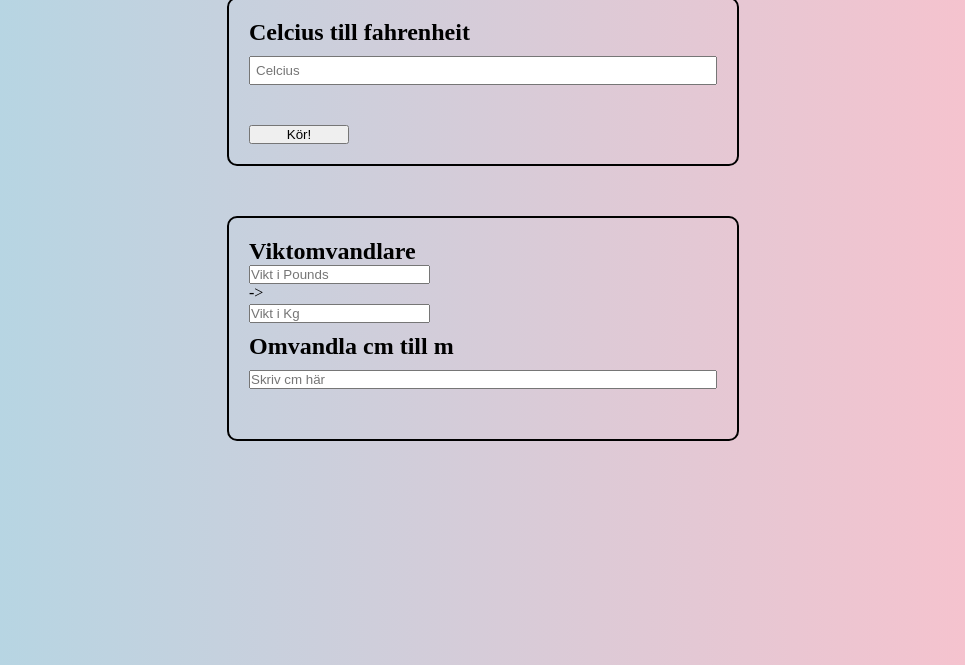
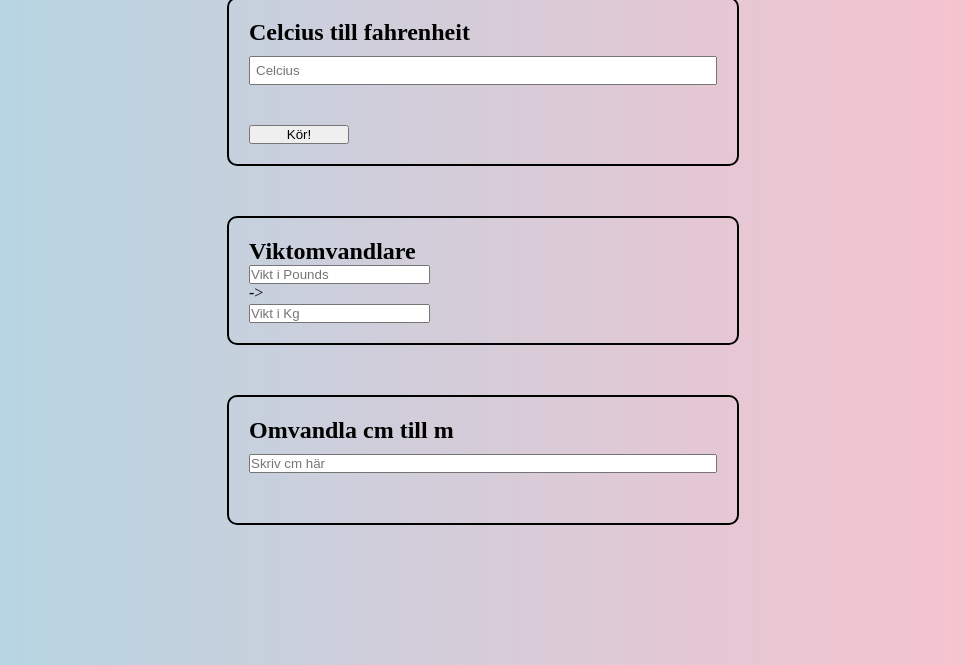
Before and after one commit to maxmattiasson/workshop-modul, a plain HTML site: page index.html in a window 1280 px wide. Shown: the part 135-800 px from the top of the page, without its empty margins (157-1122 px from the left). Drawn offline with Linux system fonts and the light colour scheme.

Commit message:
fin fin fin

```diff
--- a/index.html
+++ b/index.html
@@ -35,13 +35,16 @@
             </div>
           </div>
         </section>
+      </div>
+    </div>
+    <div class="card">
+      <div class="temp-cont">
         <h2>Omvandla cm till m</h2>
 
         <input type="number" id="cmInput" placeholder="Skriv cm här" />
         <p id="resultM"></p>
       </div>
     </div>
-
     <script type="module" src="script.js"></script>
   </body>
 </html>
```
